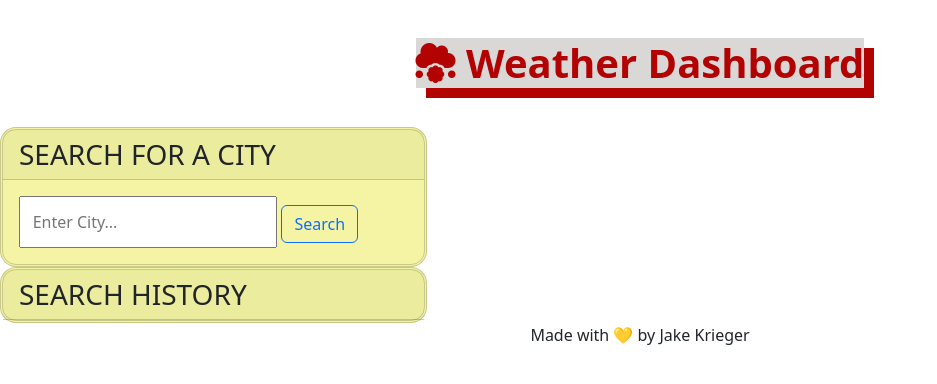
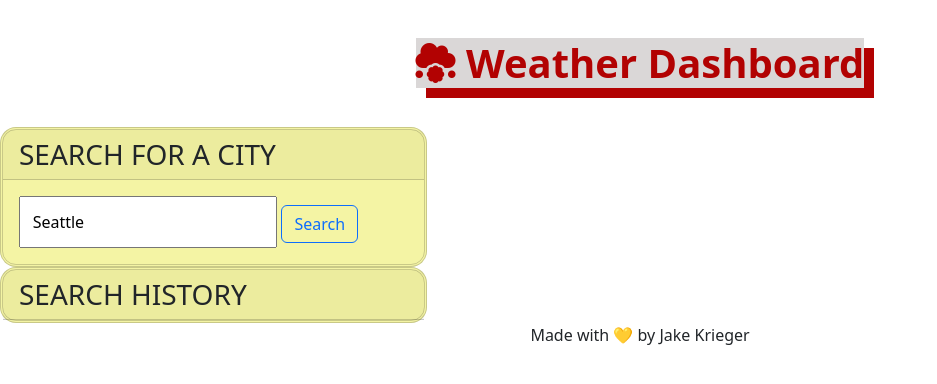
Before and after one commit to jkrieger6/Weather-Dashboard, a plain HTML site: page index.html in a window 1280 px wide. Shown: the whole page, without its empty margins (0-937 px from the left). Drawn offline with nearby package versions, Linux system fonts and the light colour scheme.

Commit message:
added value placeholder for testing in userInput text box

```diff
--- a/index.html
+++ b/index.html
@@ -21,7 +21,7 @@
           <div class="card">
             <h3 class="card-header text-uppercase">Search for a city</h3>
             <div id="user-form" class="card-body">
-              <input type="text" id="userInput" placeholder="Enter City..."/>
+              <input type="text" id="userInput" placeholder="Enter City..." value="Seattle"/>
               <button class="btn btn-outline-primary" id="searchBtn">Search</button>
             </div>
           </div>
```
